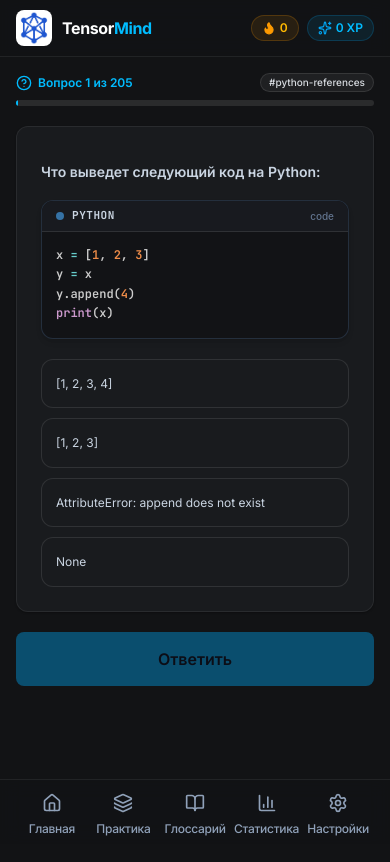
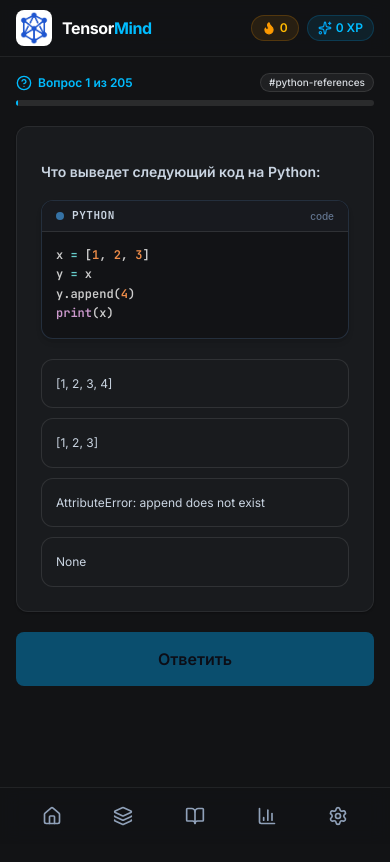
Before and after one commit to ruslantur77/tensormind, a React (Vite) app: page /#/quiz in a window 390 px wide. Built offline with nearby package versions, Linux system fonts and the light colour scheme; what @capacitor/core, ts-fsrs would draw is missing.

Commit message:
Show icon-only bottom nav on small screens

```diff
--- a/src/widgets/nav/BottomNav.tsx
+++ b/src/widgets/nav/BottomNav.tsx
@@ -48,11 +48,12 @@ export const BottomNav: React.FC = () => {
 
   return (
     <nav className="fixed bottom-0 inset-x-0 z-40 aero-bar border-t border-[var(--tm-card-border)] safe-bottom">
-      <div className="max-w-md sm:max-w-lg mx-auto px-4 flex items-center justify-around h-16">
+      <div className="max-w-md sm:max-w-lg mx-auto px-4 flex items-center justify-around h-14 sm:h-16">
         {navItems.map(({ to, label, icon: Icon, isActive }) => (
           <NavLink
             key={to}
             to={to}
+            aria-label={label}
             onClick={() => platform.haptics.light()}
             className={`group flex flex-col items-center justify-center flex-1 py-1 text-xs select-none transition-colors duration-150 ${
               isActive
@@ -69,7 +70,7 @@ export const BottomNav: React.FC = () => {
             >
               <Icon className={`w-5 h-5 shrink-0 ${isActive ? 'stroke-[2.25]' : 'stroke-2'}`} />
             </div>
-            <span className="mt-0.5 tracking-tight transition-colors duration-200">{label}</span>
+            <span className="hidden sm:block mt-0.5 tracking-tight transition-colors duration-200">{label}</span>
           </NavLink>
         ))}
       </div>
```
